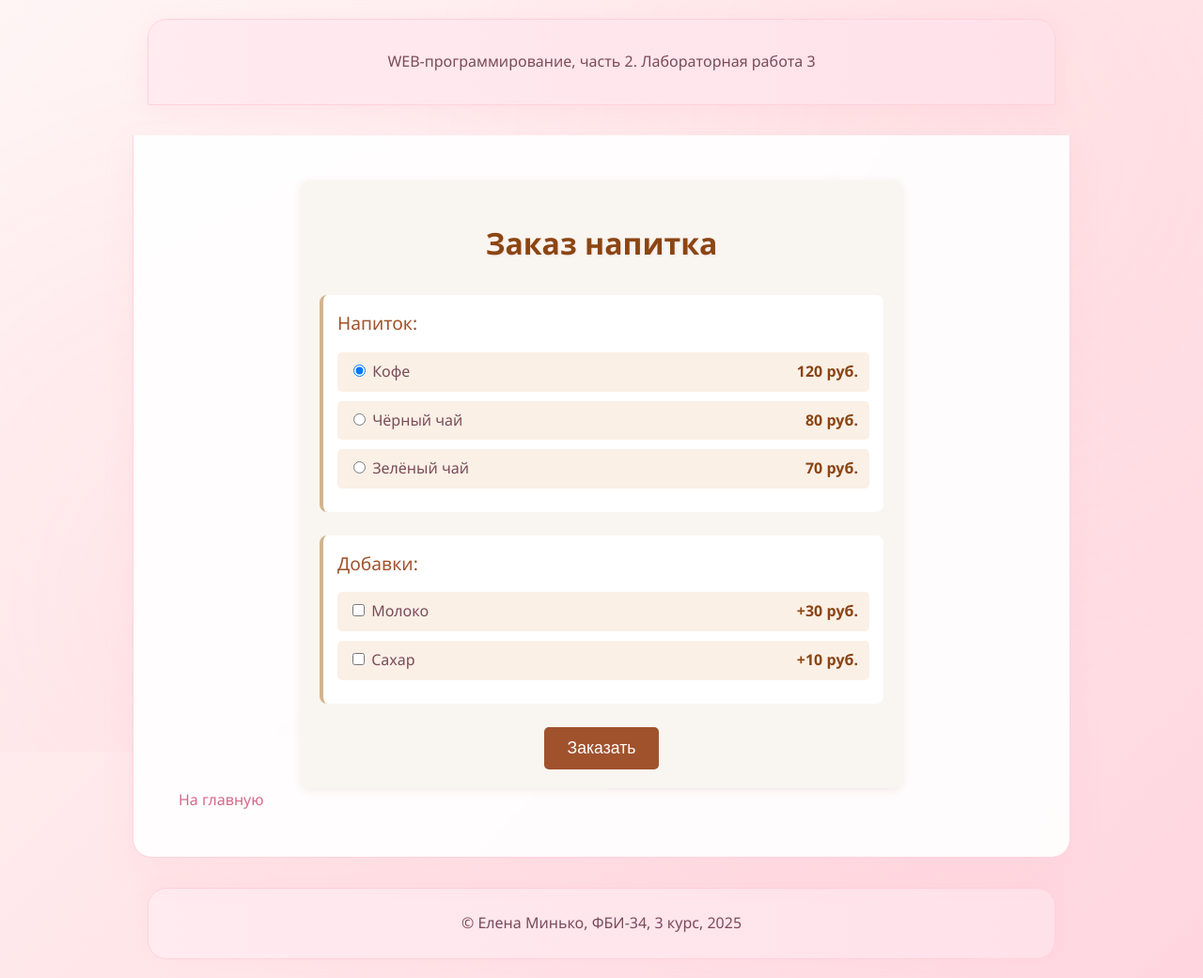
After one commit to yaminjion/web-back-labs, a Flask app: page /lab3/order in a window 1280 px wide. The commit adds this page. Shown: the whole page at 94% size. Run offline with Flask 3, Linux system fonts and the light colour scheme.

Commit message:
Заказ напитка

```diff
--- a/lab3.py
+++ b/lab3.py
@@ -37,3 +37,50 @@ def form1():
         errors['age'] = 'Заполните поле!'
     sex = request.args.get('sex')
     return render_template('lab3/form1.html', user=user, age=age, sex=sex, errors=errors)
+
+
+@lab3.route('/lab3/order')
+def order():
+    return render_template('lab3/order.html')
+
+
+@lab3.route('/lab3/pay')
+def pay():
+    price = 0
+    drink = request.args.get('drink')
+    # Пусть кофе стоит 120 рублей, чёрный чай – 80 рублей, зелёный – 70 рублей.
+    if drink == 'cofee':
+        price = 120
+    elif drink == 'black-tea':
+        price = 80
+    else:
+        price = 70
+
+    # Добавка молока удорожает напиток на 30 рублей, а сахара – на 10.
+    if request.args.get('milk') == 'on':
+        price += 30
+    if request.args.get('sugar') == 'on':
+        price += 10
+
+    return render_template('lab3/pay.html', price=price)
+
+@lab3.route('/lab3/success')
+def success():
+    # Получаем параметры заказа и пересчитываем цену
+    price = 0
+    drink = request.args.get('drink')
+
+    if drink == 'cofee':
+        price = 120
+    elif drink == 'black-tea':
+        price = 80
+    elif drink == 'green-tea':
+        price = 70
+
+    # Добавки
+    if request.args.get('milk') == 'on':
+        price += 30
+    if request.args.get('sugar') == 'on':
+        price += 10
+
+    return render_template('lab3/success.html', price=price)
--- a/templates/lab3/lab3.html
+++ b/templates/lab3/lab3.html
@@ -18,5 +18,8 @@
         <li>
             <a href="/lab3/form1">Форма</a>
         </li>
+        <li>
+            <a href="/lab3/order">Напитки</a>
+        </li>
     </ol>
 {% endblock %}
--- /dev/null
+++ b/templates/lab3/order.html
@@ -0,0 +1,115 @@
+{% extends "base.html" %}
+{% block lab %}Лабораторная работа 3{% endblock %}
+
+{% block main %}
+<style>
+    .order-container {
+        max-width: 600px;
+        margin: 0 auto;
+        padding: 20px;
+        background-color: #f9f5f0;
+        border-radius: 10px;
+        box-shadow: 0 2px 10px rgba(139, 69, 19, 0.1);
+    }
+
+    h1 {
+        color: #8B4513;
+        text-align: center;
+        margin-bottom: 30px;
+    }
+
+    .section {
+        margin-bottom: 25px;
+        padding: 15px;
+        background-color: #fff;
+        border-radius: 8px;
+        border-left: 4px solid #D2B48C;
+    }
+
+    .section-title {
+        color: #A0522D;
+        margin-top: 0;
+        margin-bottom: 15px;
+        font-size: 1.2em;
+    }
+
+    .drink-option, .addon-option {
+        display: block;
+        margin-bottom: 10px;
+        padding: 8px 12px;
+        background-color: #faf0e6;
+        border-radius: 5px;
+        transition: background-color 0.3s;
+    }
+
+    .drink-option:hover, .addon-option:hover {
+        background-color: #f5e6d3;
+    }
+
+    .price {
+        float: right;
+        color: #8B4513;
+        font-weight: bold;
+    }
+
+    .submit-btn {
+        background-color: #A0522D;
+        color: white;
+        border: none;
+        padding: 12px 25px;
+        border-radius: 5px;
+        cursor: pointer;
+        font-size: 1.1em;
+        transition: background-color 0.3s;
+        display: block;
+        margin: 20px auto 0;
+    }
+
+    .submit-btn:hover {
+        background-color: #8B4513;
+    }
+
+    .price-list {
+        font-size: 0.9em;
+        color: #A0522D;
+        text-align: center;
+        margin-top: 10px;
+    }
+</style>
+
+<div class="order-container">
+    <h1>Заказ напитка</h1>
+
+    <form action="/lab3/pay">
+        <div class="section">
+            <div class="section-title">Напиток:</div>
+            <label class="drink-option">
+                <input type="radio" value="cofee" name="drink" checked>
+                Кофе <span class="price">120 руб.</span>
+            </label>
+            <label class="drink-option">
+                <input type="radio" value="black-tea" name="drink">
+                Чёрный чай <span class="price">80 руб.</span>
+            </label>
+            <label class="drink-option">
+                <input type="radio" value="green-tea" name="drink">
+                Зелёный чай <span class="price">70 руб.</span>
+            </label>
+        </div>
+
+        <div class="section">
+            <div class="section-title">Добавки:</div>
+            <label class="addon-option">
+                <input type="checkbox" name="milk">
+                Молоко <span class="price">+30 руб.</span>
+            </label>
+            <label class="addon-option">
+                <input type="checkbox" name="sugar">
+                Сахар <span class="price">+10 руб.</span>
+            </label>
+        </div>
+
+        <button type="submit" class="submit-btn">Заказать</button>
+    </form>
+</div>
+{% endblock %}
```
Also changed, not shown: templates/lab3/pay.html (added, +131 -0 lines), templates/lab3/success.html (added, +11 -0 lines).
